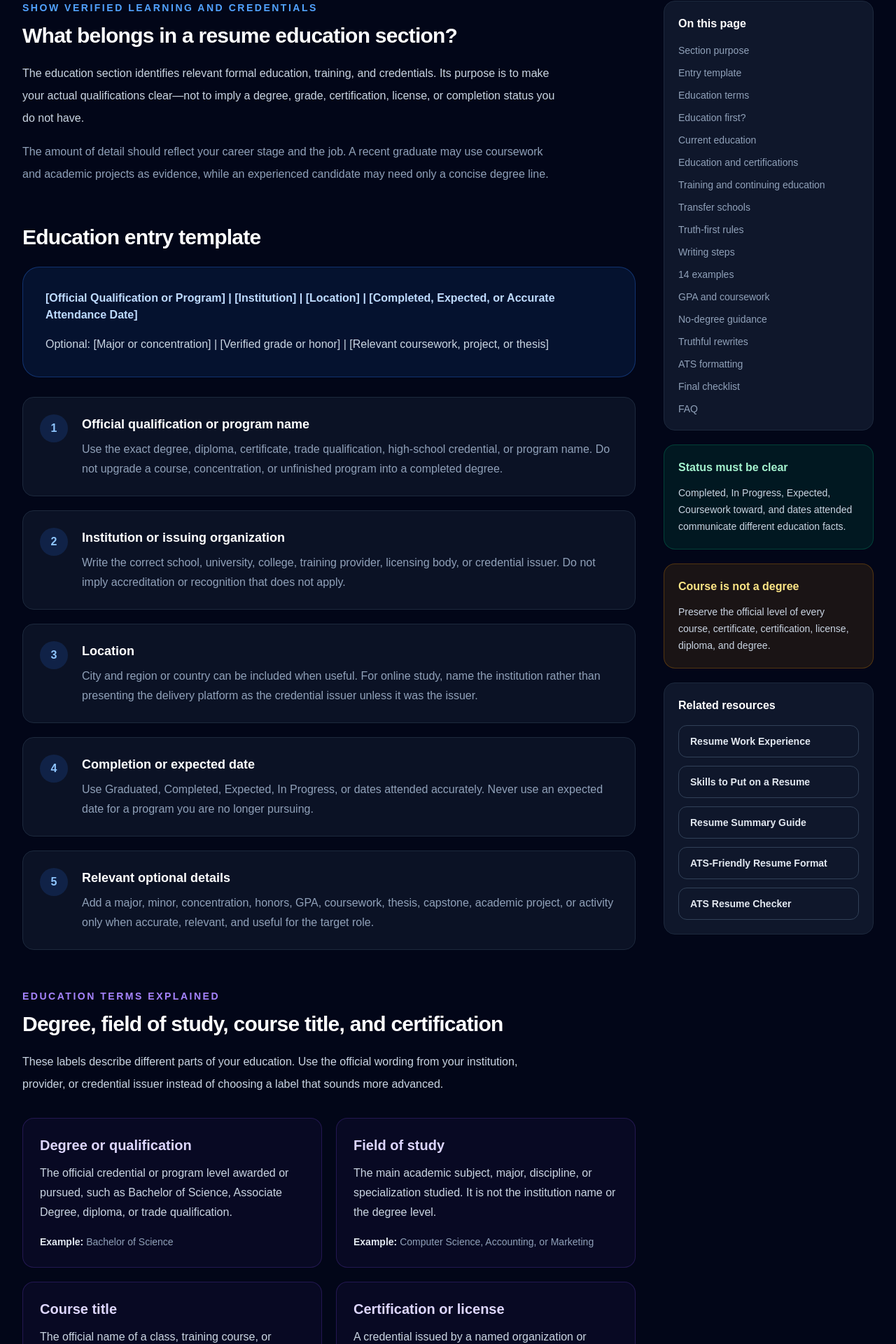
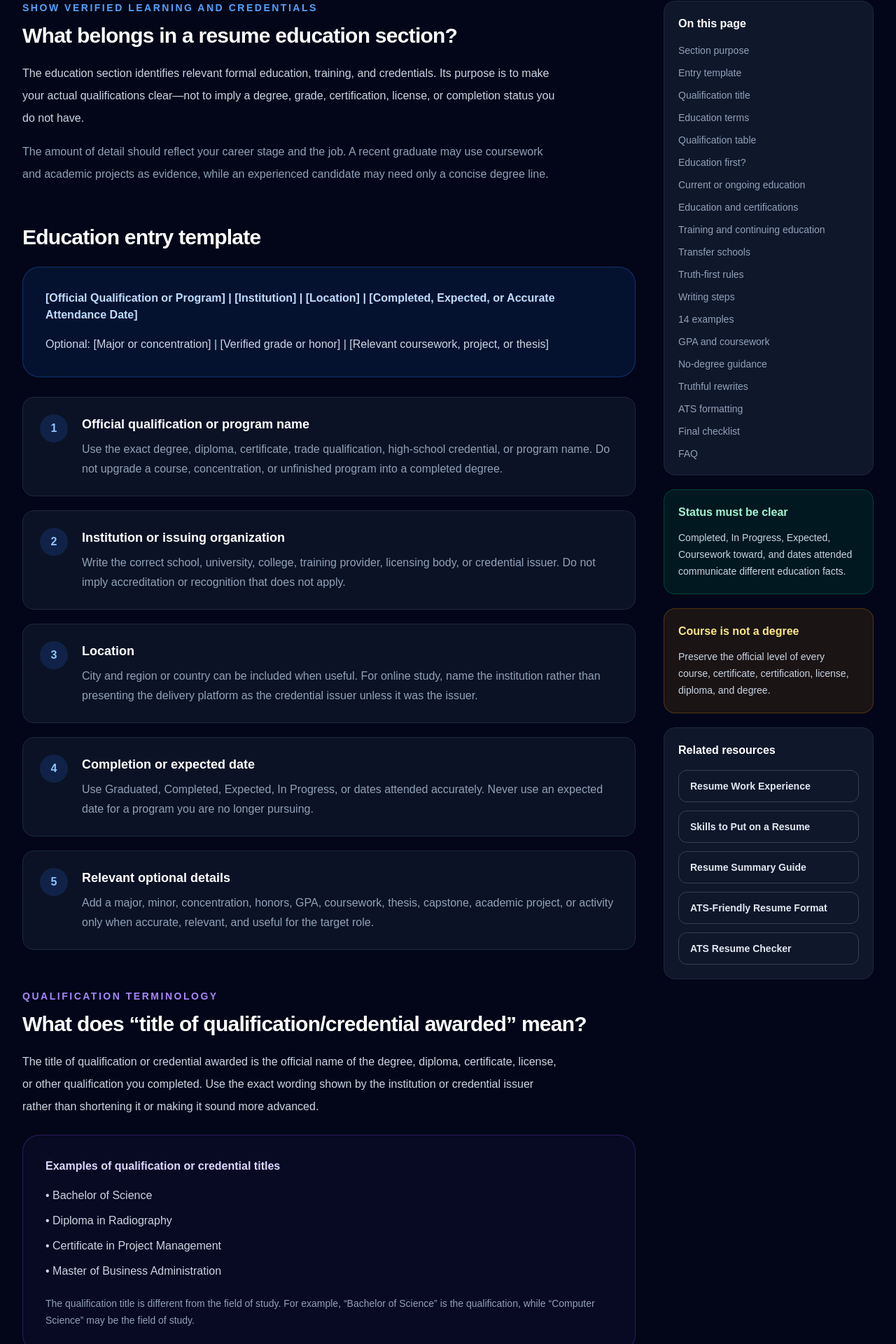
Before and after one commit to udaapps/resume-impact-ai, a Next.js app: page /guides/how-to-list-education-on-resume in a window 1280 px wide. Shown: the part 809-2729 px from the top of the page at 70% size. Built offline with nearby package versions, Linux system fonts and the light colour scheme.

Commit message:
Strengthen resume education guide for qualification search intent

```diff
--- a/app/guides/how-to-list-education-on-resume/page.tsx
+++ b/app/guides/how-to-list-education-on-resume/page.tsx
@@ -31,6 +31,9 @@ export const metadata: Metadata = {
     "course title on resume",
     "field of study meaning on resume",
     "how to list current education on resume",
+    "title of qualification credential awarded",
+    "education qualification table on resume",
+    "ongoing education on resume",
   ],
   alternates: {
     canonical: PAGE_URL,
@@ -548,10 +551,9 @@ const faqItems = [
       "Education can come first when you are a student, recent graduate, career changer with relevant recent study, or applicant for a credential-required role. Experienced professionals usually place relevant work experience first and keep education below it.",
   },
   {
-    question:
-      "How do I list current education or education in progress on a resume?",
+    question: "How do I list current or ongoing education on a resume?",
     answer:
-      "Use the official program name, institution, and In Progress status. Add an accurate expected completion date when one is confirmed; otherwise use In Progress without guessing a date. Update the entry whenever the expected date or enrollment status changes.",
+      "List the official program name and institution, clearly mark the education as In Progress, and add an expected completion date only when it is accurate. If no completion date is confirmed, use In Progress without guessing. Update the entry whenever your enrollment status or expected date changes.",
   },
   {
     question: "What does field of study mean on a resume?",
@@ -628,7 +630,7 @@ export default function HowToListEducationOnResumePage() {
     headline: "How to List Education on a Resume: 14 Examples",
     description: PAGE_DESCRIPTION,
     datePublished: "2026-08-08",
-    dateModified: "2026-08-18",
+    dateModified: "2026-09-10",
     inLanguage: "en-US",
     mainEntityOfPage: PAGE_URL,
     author: {
@@ -775,7 +777,7 @@ export default function HowToListEducationOnResumePage() {
             <p className="mt-6 text-sm text-slate-400">
               Published <time dateTime="2026-08-08">August 8, 2026</time>
               {" · "}
-              Updated <time dateTime="2026-08-18">August 18, 2026</time>
+              Updated <time dateTime="2026-09-10">September 10, 2026</time>
             </p>
           </div>
         </header>
@@ -847,6 +849,45 @@ export default function HowToListEducationOnResumePage() {
               </ol>
             </section>
 
+            <section aria-labelledby="qualification-title-heading">
+              <p className="text-sm font-semibold uppercase tracking-[0.18em] text-violet-400">
+                Qualification terminology
+              </p>
+              <h2
+                id="qualification-title-heading"
+                className="mt-3 text-3xl font-bold tracking-tight"
+              >
+                What does “title of qualification/credential awarded” mean?
+              </h2>
+
+              <p className="mt-5 max-w-3xl leading-8 text-slate-300">
+                The title of qualification or credential awarded is the official
+                name of the degree, diploma, certificate, license, or other
+                qualification you completed. Use the exact wording shown by the
+                institution or credential issuer rather than shortening it or
+                making it sound more advanced.
+              </p>
+
+              <div className="mt-6 rounded-3xl border border-violet-500/25 bg-violet-500/5 p-6 sm:p-8">
+                <p className="font-semibold text-violet-200">
+                  Examples of qualification or credential titles
+                </p>
+
+                <ul className="mt-4 space-y-2 leading-7 text-slate-300">
+                  <li>• Bachelor of Science</li>
+                  <li>• Diploma in Radiography</li>
+                  <li>• Certificate in Project Management</li>
+                  <li>• Master of Business Administration</li>
+                </ul>
+
+                <p className="mt-5 text-sm leading-6 text-slate-400">
+                  The qualification title is different from the field of study.
+                  For example, “Bachelor of Science” is the qualification, while
+                  “Computer Science” may be the field of study.
+                </p>
+              </div>
+            </section>
+
             <section aria-labelledby="terms-heading">
               <p className="text-sm font-semibold uppercase tracking-[0.18em] text-violet-400">
                 Education terms explained
@@ -883,6 +924,59 @@ export default function HowToListEducationOnResumePage() {
               </div>
             </section>
 
+            <section aria-labelledby="education-table-heading">
+              <p className="text-sm font-semibold uppercase tracking-[0.18em] text-blue-400">
+                Education example
+              </p>
+              <h2
+                id="education-table-heading"
+                className="mt-3 text-3xl font-bold tracking-tight"
+              >
+                Education qualification table example for a resume
+              </h2>
+
+              <p className="mt-5 max-w-3xl leading-8 text-slate-300">
+                Use a simple structure to separate the qualification, field of
+                study, institution, and completion date. On an actual resume, a
+                standard text-based education section is usually easier for ATS
+                systems to parse than a complex visual table.
+              </p>
+
+              <div className="mt-7 overflow-x-auto rounded-2xl border border-slate-800">
+                <table className="min-w-full text-left">
+                  <thead className="bg-slate-900 text-slate-200">
+                    <tr>
+                      <th className="p-4">Qualification</th>
+                      <th className="p-4">Field of Study</th>
+                      <th className="p-4">Institution</th>
+                      <th className="p-4">Year</th>
+                    </tr>
+                  </thead>
+
+                  <tbody className="divide-y divide-slate-800 text-slate-300">
+                    <tr>
+                      <td className="p-4">Bachelor of Science</td>
+                      <td className="p-4">Computer Science</td>
+                      <td className="p-4">University Name</td>
+                      <td className="p-4">2026</td>
+                    </tr>
+                    <tr>
+                      <td className="p-4">Diploma</td>
+                      <td className="p-4">Business Management</td>
+                      <td className="p-4">College Name</td>
+                      <td className="p-4">2023</td>
+                    </tr>
+                    <tr>
+                      <td className="p-4">Certificate</td>
+                      <td className="p-4">Data Analytics</td>
+                      <td className="p-4">Training Provider</td>
+                      <td className="p-4">2025</td>
+                    </tr>
+                  </tbody>
+                </table>
+              </div>
+            </section>
+
             <section aria-labelledby="placement-heading">
               <h2
                 id="placement-heading"
@@ -922,14 +1016,14 @@ export default function HowToListEducationOnResumePage() {
                 id="current-education-heading"
                 className="text-3xl font-bold tracking-tight"
               >
-                How to list current education or education in progress on a
-                resume
+                How to list current or ongoing education on a resume
               </h2>
               <p className="mt-5 max-w-3xl leading-8 text-slate-300">
-                Name the official program and institution, state that the
-                program is In Progress, and add an expected completion date only
-                while you are actively enrolled and the date is accurate. Do not
-                format current study as an awarded degree.
+                Current, ongoing, or in-progress education should use the
+                official program name and institution, clearly state that the
+                program is In Progress, and include an expected completion date
+                only when that date is accurate. Do not format current study as
+                an awarded degree.
               </p>
               <div className="mt-6 rounded-3xl border border-blue-500/30 bg-blue-500/10 p-6 sm:p-8">
                 <div>
@@ -1543,12 +1637,24 @@ export default function HowToListEducationOnResumePage() {
                   Entry template
                 </a>
                 <a
+                  href="#qualification-title-heading"
+                  className="block text-slate-400 hover:text-white"
+                >
+                  Qualification title
+                </a>
+                <a
                   href="#terms-heading"
                   className="block text-slate-400 hover:text-white"
                 >
                   Education terms
                 </a>
                 <a
+                  href="#education-table-heading"
+                  className="block text-slate-400 hover:text-white"
+                >
+                  Qualification table
+                </a>
+                <a
                   href="#placement-heading"
                   className="block text-slate-400 hover:text-white"
                 >
@@ -1558,7 +1664,7 @@ export default function HowToListEducationOnResumePage() {
                   href="#current-education-heading"
                   className="block text-slate-400 hover:text-white"
                 >
-                  Current education
+                  Current or ongoing education
                 </a>
                 <a
                   href="#certifications-heading"
```
